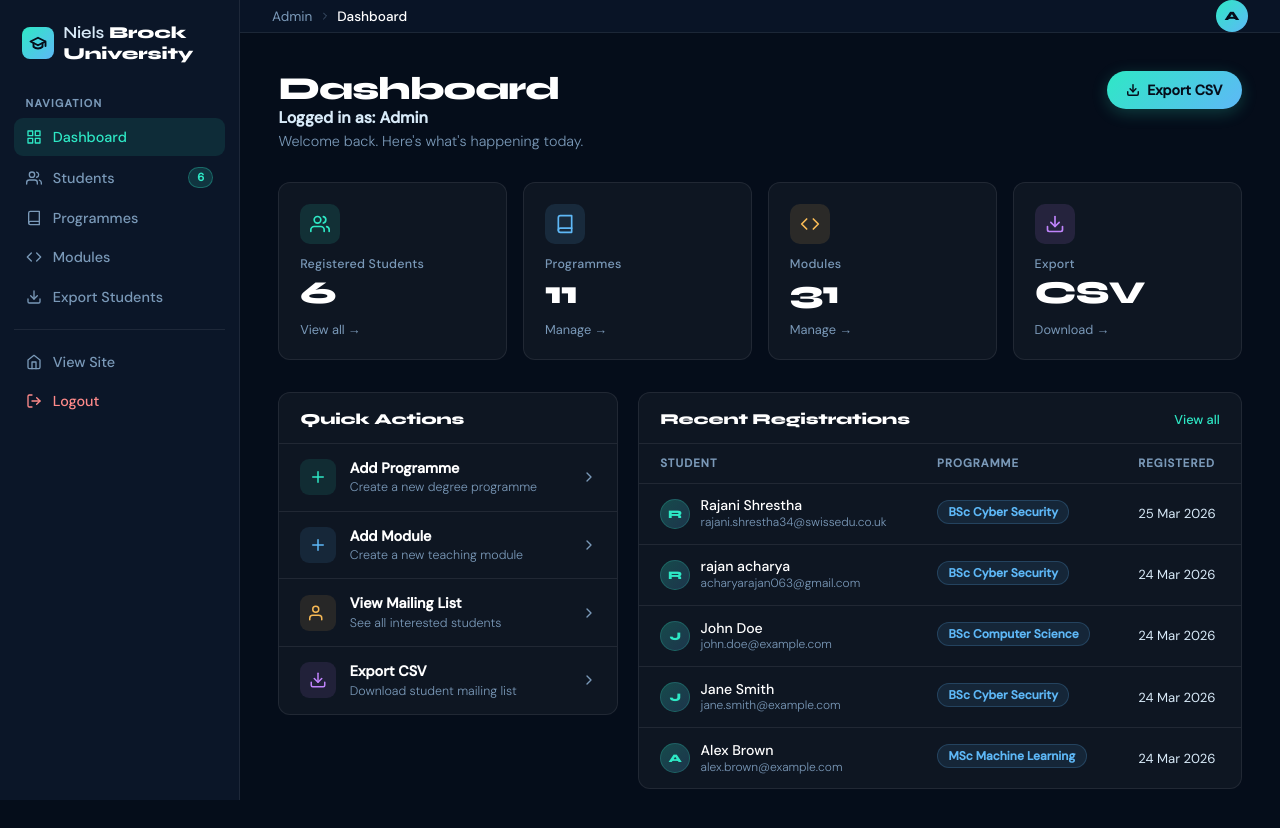
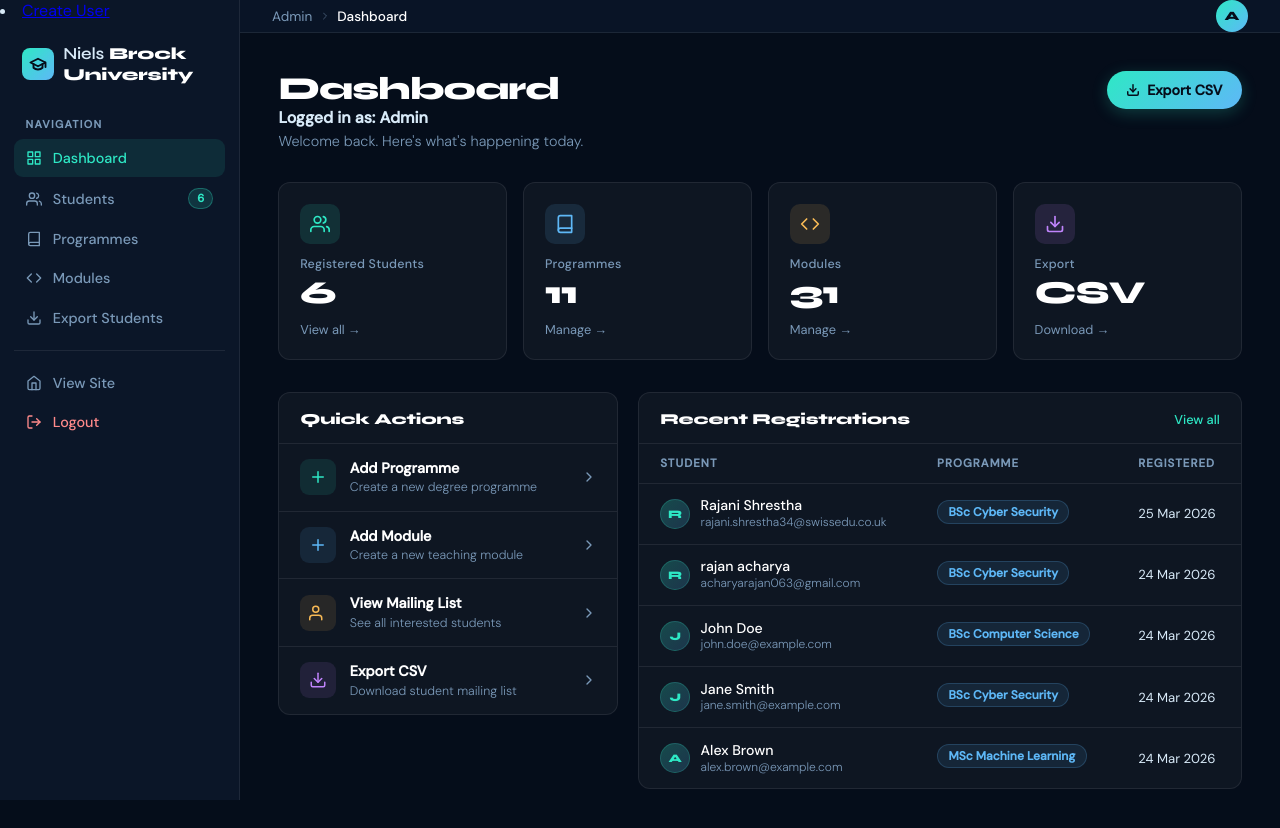
Before and after one commit to sujanghi129-pixel/student_course_hub, a PHP site: page /Admin/dashboard.php in a window 1280 px wide. Run offline with PHP 8.4, Linux system fonts and the light colour scheme; a user stored in the database is signed in; data comes from the database, SQL or seed files in the repository.

Commit message:
if we logined as a admin then it shoe create staf otherwise it hide it

```diff
--- a/Admin/dashboard.php
+++ b/Admin/dashboard.php
@@ -54,6 +54,9 @@ if ($r)
 
     <!-- ── SIDEBAR ─────────────────────────────────────────── -->
     <aside class="sidebar" id="sidebar">
+        <?php if ($_SESSION['role'] === 'admin'): ?>
+        <li><a href="create_admin.php">Create User</a></li>
+        <?php endif; ?>
         <div class="sidebar-inner">
 
             <div class="sidebar-logo">
```
